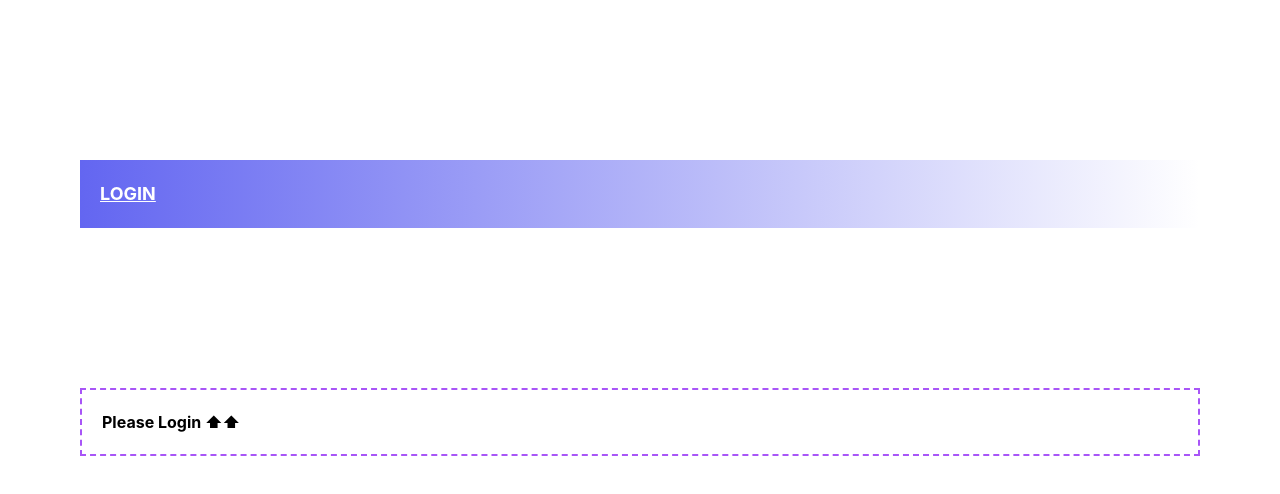
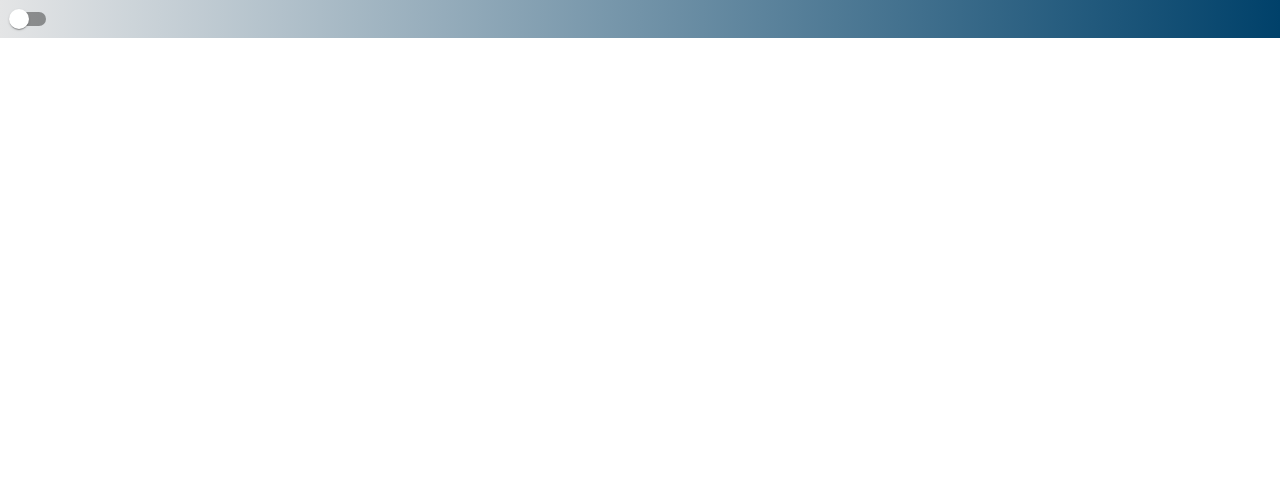
Before and after one commit to suranaarpit/arpit_fw16_156, a React (Create React App) app in the folder unit-4/fw16_156/: page / in a window 1280 px wide. Shown: the top 494 px of the page. Built offline with nearby package versions, Linux system fonts and the light colour scheme.

Commit message:
error fixed

```diff
--- /dev/null
+++ b/unit-4/fw16_156/src/sprint-3/day-2/ThemeContext/NavBar.css
@@ -0,0 +1,13 @@
+#navbar {
+  background: #00416a; /* fallback for old browsers */
+  background: -webkit-linear-gradient(
+    to right,
+    #e4e5e6,
+    #00416a
+  ); /* Chrome 10-25, Safari 5.1-6 */
+  background: linear-gradient(
+    to right,
+    #e4e5e6,
+    #00416a
+  ); /* W3C, IE 10+/ Edge, Firefox 16+, Chrome 26+, Opera 12+, Safari 7+ */
+}
--- a/unit-4/fw16_156/src/sprint-3/day-2/ThemeContext/NavBar2.jsx
+++ b/unit-4/fw16_156/src/sprint-3/day-2/ThemeContext/NavBar2.jsx
@@ -2,12 +2,13 @@ import React, { useContext } from "react";
 // import { ThemeCon } from "./ThemeContext";
 import BasicSwitches from "./Switch";
 import { MainBack } from "./MainBack";
+import "./NavBar.css";
 
 export const NavBar2 = () => {
-//   const { toggleTheme } = useContext(ThemeCon);
+  //   const { toggleTheme } = useContext(ThemeCon);
   return (
     <>
-      <div>
+      <div id="navbar">
         <BasicSwitches></BasicSwitches>
         <MainBack></MainBack>
       </div>
```
Also changed, not shown: unit-4/fw16_156/src/sprint-3/day-2/Sprint3Day2.jsx (+8 -8 lines).
